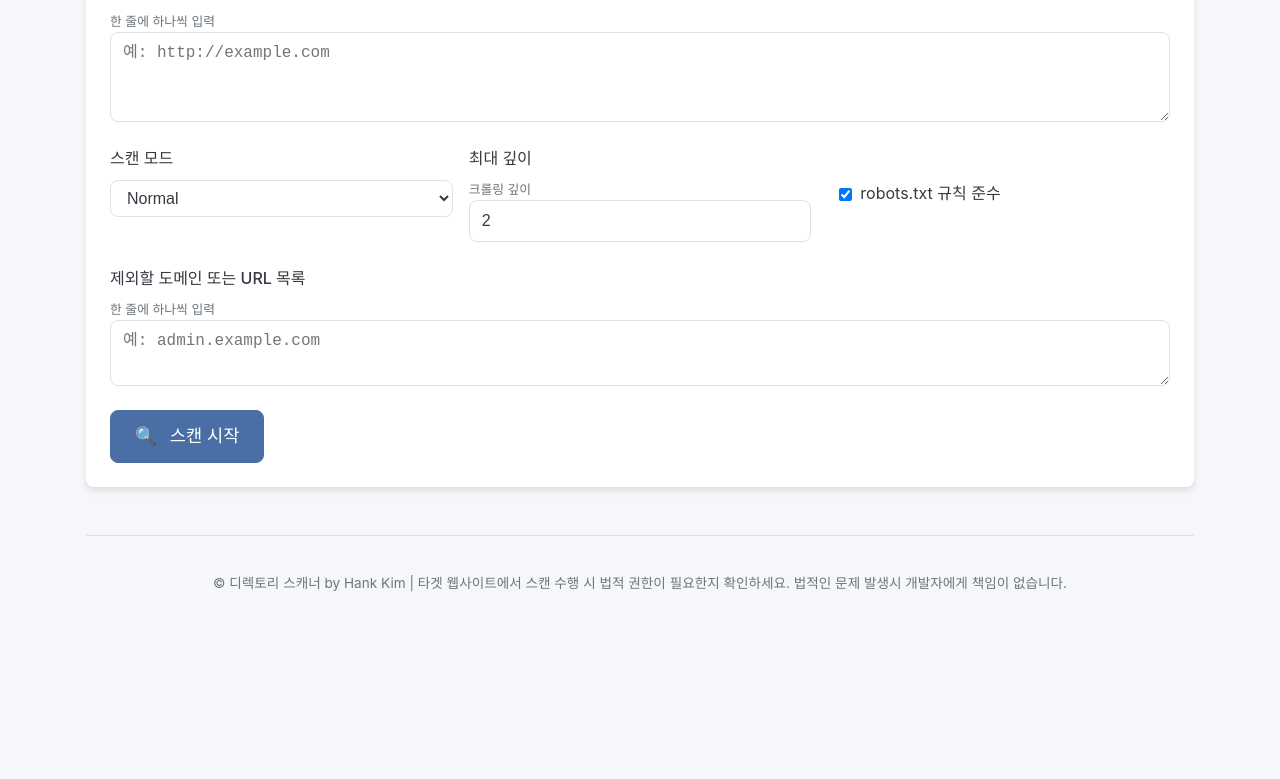
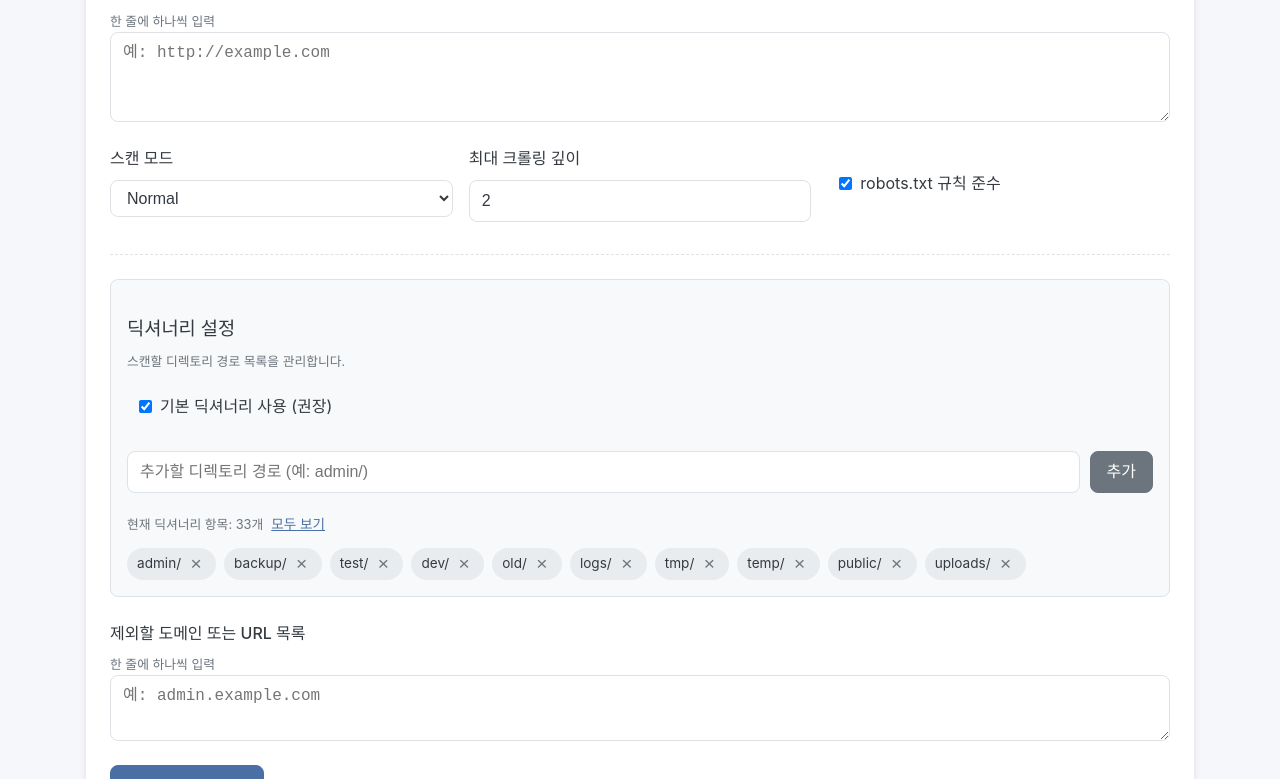
Before and after one commit to hank1245/WebAppScanner, a React (Create React App) app in the folder frontend/: page / in a window 1280 px wide. Shown: the part 420-1199 px from the top of the page. Before the commit the page ends 1044 px from the top, so only its background shows below. Built offline with nearby package versions, Linux system fonts and the light colour scheme; no server answers.

Commit message:
feat: create features to add additional dictionary items

```diff
--- a/frontend/src/App.css
+++ b/frontend/src/App.css
@@ -495,3 +495,91 @@ th.sorted.desc .sort-icon::after {
     width: 100%;
   }
 }
+
+/* 딕셔너리 에디터 스타일 */
+.dictionary-editor {
+  border: 1px solid var(--border-color);
+  border-radius: var(--radius);
+  padding: 1rem;
+  margin-bottom: 1.5rem;
+  background-color: var(--secondary-color);
+}
+
+.dictionary-input-group {
+  display: flex;
+  gap: 10px;
+  margin-bottom: 1rem;
+}
+
+.dictionary-list {
+  max-height: 300px;
+  overflow-y: auto;
+}
+
+.dictionary-items {
+  display: flex;
+  flex-wrap: wrap;
+  gap: 8px;
+  margin-top: 10px;
+}
+
+.dictionary-item {
+  display: flex;
+  align-items: center;
+  background-color: #e9ecef;
+  border-radius: 16px;
+  padding: 5px 10px;
+  font-size: 0.85rem;
+}
+
+.dictionary-item .btn-close {
+  background: none;
+  border: none;
+  color: var(--text-light);
+  font-size: 1.2rem;
+  margin-left: 5px;
+  cursor: pointer;
+  display: flex;
+  align-items: center;
+  justify-content: center;
+  width: 20px;
+  height: 20px;
+}
+
+.dictionary-item .btn-close:hover {
+  color: var(--danger-color);
+}
+
+.btn-secondary {
+  background-color: var(--text-light);
+  border-color: var(--text-light);
+  color: white;
+}
+
+.btn-secondary:hover {
+  background-color: var(--text-color);
+  border-color: var(--text-color);
+}
+
+.btn-link {
+  background: none;
+  border: none;
+  color: var(--primary-color);
+  text-decoration: underline;
+  cursor: pointer;
+  padding: 0;
+  font-size: 0.85rem;
+  margin-left: 8px;
+}
+
+.empty-message {
+  color: var(--text-light);
+  font-style: italic;
+  margin-top: 10px;
+}
+
+.dictionary-section {
+  margin-top: 1.5rem;
+  border-top: 1px dashed var(--border-color);
+  padding-top: 1.5rem;
+}
--- a/frontend/src/App.js
+++ b/frontend/src/App.js
@@ -27,7 +27,9 @@ function App() {
     mode,
     exclusions,
     maxDepth,
-    respectRobotsTxt
+    respectRobotsTxt,
+    dictionaryOperations, // 추가: 딕셔너리 작업
+    useDefaultDictionary // 추가: 기본 딕셔너리 사용 여부
   ) => {
     setLoading(true);
     setResults({});
@@ -39,6 +41,9 @@ function App() {
       respectRobotsTxt: respectRobotsTxt,
       startTime: startTime,
       endTime: null,
+      // 딕셔너리 관련 메타데이터 추가
+      useDefaultDictionary: useDefaultDictionary,
+      dictionaryOperations: dictionaryOperations,
     });
 
     try {
@@ -47,7 +52,9 @@ function App() {
         mode,
         exclusions,
         maxDepth,
-        respectRobotsTxt
+        respectRobotsTxt,
+        dictionaryOperations,
+        useDefaultDictionary
       );
       setResults(scanResult);
       setScanMetadata((prev) => ({ ...prev, endTime: new Date() }));
@@ -89,6 +96,11 @@ function App() {
         content_length: info.content_length,
         directory_listing: info.directory_listing,
       })),
+      // 리포트에 딕셔너리 설정 정보 추가
+      dictionary_settings: {
+        use_default_dictionary: scanMetadata.useDefaultDictionary,
+        dictionary_operations: scanMetadata.dictionaryOperations,
+      },
     };
 
     downloadJSON(
--- a/frontend/src/api.js
+++ b/frontend/src/api.js
@@ -7,15 +7,56 @@ export const scanWebsite = async (
   mode,
   exclusions,
   maxDepth,
-  respectRobotsTxt
+  respectRobotsTxt,
+  dictionaryOperations,
+  useDefaultDictionary
 ) => {
   const payload = {
     target_urls: targetUrls,
     mode: mode,
     exclusions: exclusions || [],
     max_depth: maxDepth,
-    respect_robots_txt: respectRobotsTxt, // 추가: robots.txt 준수 여부
+    respect_robots_txt: respectRobotsTxt,
+    dictionary_operations: dictionaryOperations || [],
+    use_default_dictionary: useDefaultDictionary,
   };
   const response = await axios.post(`${API_BASE_URL}/scan`, payload);
   return response.data.result;
 };
+
+// 기본 딕셔너리 목록 가져오기 (프론트엔드 상수로 정의)
+export const getDefaultDictionary = () => [
+  "admin/",
+  "backup/",
+  "test/",
+  "dev/",
+  "old/",
+  "logs/",
+  "tmp/",
+  "temp/",
+  "public/",
+  "uploads/",
+  "files/",
+  "downloads/",
+  "data/",
+  "config/",
+  "private/",
+  "web/",
+  "new/",
+  "archive/",
+  ".git/",
+  ".env/",
+  ".svn/",
+  ".htaccess/",
+  ".htpasswd/",
+  ".vscode/",
+  ".idea/",
+  "node_modules/",
+  "vendor/",
+  "build/",
+  "dist/",
+  "out/",
+  "db/",
+  "sql/",
+  "credentials/",
+];
--- /dev/null
+++ b/frontend/src/components/DictionaryEditor.jsx
@@ -0,0 +1,170 @@
+import React, { useState, useEffect } from "react";
+import { getDefaultDictionary } from "../api";
+
+const DictionaryEditor = ({ onChange }) => {
+  const [dictionaryItems, setDictionaryItems] = useState([]);
+  const [newItem, setNewItem] = useState("");
+  const [useDefaultDict, setUseDefaultDict] = useState(true);
+  const [showAll, setShowAll] = useState(false);
+
+  // 컴포넌트 마운트 시 기본 딕셔너리 로드
+  useEffect(() => {
+    if (useDefaultDict) {
+      setDictionaryItems(getDefaultDictionary());
+    }
+  }, [useDefaultDict]);
+
+  // 항목 추가
+  const handleAddItem = () => {
+    if (newItem.trim()) {
+      // 경로에 / 추가되었는지 확인
+      const formattedItem = newItem.trim().endsWith("/")
+        ? newItem.trim()
+        : `${newItem.trim()}/`;
+
+      if (!dictionaryItems.includes(formattedItem)) {
+        const updatedItems = [...dictionaryItems, formattedItem];
+        setDictionaryItems(updatedItems);
+
+        // 부모 컴포넌트에 변경사항 알림
+        const addOperation = {
+          type: "add",
+          paths: [formattedItem],
+        };
+
+        onChange({
+          operations: [addOperation],
+          useDefault: useDefaultDict,
+        });
+
+        setNewItem("");
+      } else {
+        alert("이미 목록에 존재하는 항목입니다.");
+      }
+    }
+  };
+
+  // 항목 제거
+  const handleRemoveItem = (item) => {
+    const updatedItems = dictionaryItems.filter((i) => i !== item);
+    setDictionaryItems(updatedItems);
+
+    // 부모 컴포넌트에 변경사항 알림
+    const removeOperation = {
+      type: "remove",
+      paths: [item],
+    };
+
+    onChange({
+      operations: [removeOperation],
+      useDefault: useDefaultDict,
+    });
+  };
+
+  // 기본 딕셔너리 사용 여부 토글
+  const handleDefaultToggle = () => {
+    const newValue = !useDefaultDict;
+    setUseDefaultDict(newValue);
+
+    if (newValue) {
+      // 기본 딕셔너리 사용으로 전환
+      setDictionaryItems(getDefaultDictionary());
+    } else {
+      // 기본 딕셔너리 사용 중지, 사용자 정의 목록만 사용
+      setDictionaryItems([]);
+    }
+
+    // 부모 컴포넌트에 변경사항 알림
+    onChange({
+      operations: [],
+      useDefault: newValue,
+    });
+  };
+
+  // 표시할 항목 수 계산
+  const visibleItems = showAll ? dictionaryItems : dictionaryItems.slice(0, 10);
+
+  return (
+    <div className="dictionary-editor">
+      <h3 className="form-label">딕셔너리 설정</h3>
+      <p className="form-hint">스캔할 디렉토리 경로 목록을 관리합니다.</p>
+
+      <div className="form-group checkbox-group">
+        <label className="checkbox-label">
+          <input
+            type="checkbox"
+            checked={useDefaultDict}
+            onChange={handleDefaultToggle}
+            className="form-checkbox"
+          />
+          <span>기본 딕셔너리 사용 (권장)</span>
+        </label>
+      </div>
+
+      <div className="dictionary-input-group">
+        <input
+          type="text"
+          value={newItem}
+          onChange={(e) => setNewItem(e.target.value)}
+          placeholder="추가할 디렉토리 경로 (예: admin/)"
+          className="form-control"
+          style={{ flex: 1 }}
+        />
+        <button
+          type="button"
+          onClick={handleAddItem}
+          className="btn btn-secondary"
+          disabled={!newItem.trim()}
+        >
+          추가
+        </button>
+      </div>
+
+      <div className="dictionary-list">
+        <p className="form-hint">
+          현재 딕셔너리 항목: {dictionaryItems.length}개
+          {dictionaryItems.length > 10 && !showAll && (
+            <button
+              type="button"
+              onClick={() => setShowAll(true)}
+              className="btn-link"
+            >
+              모두 보기
+            </button>
+          )}
+          {showAll && (
+            <button
+              type="button"
+              onClick={() => setShowAll(false)}
+              className="btn-link"
+            >
+              접기
+            </button>
+          )}
+        </p>
+
+        <div className="dictionary-items">
+          {visibleItems.length > 0 ? (
+            visibleItems.map((item, index) => (
+              <div key={index} className="dictionary-item">
+                <span>{item}</span>
+                <button
+                  type="button"
+                  onClick={() => handleRemoveItem(item)}
+                  className="btn-close"
+                  aria-label="Remove"
+                >
+                  ×
+                </button>
+              </div>
+            ))
+          ) : (
+            <p className="empty-message">딕셔너리 항목이 비어있습니다.</p>
+          )}
+        </div>
+      </div>
+    </div>
+  );
+};
+
+export default DictionaryEditor;
--- a/frontend/src/components/ScanForm.jsx
+++ b/frontend/src/components/ScanForm.jsx
@@ -1,4 +1,5 @@
 import React, { useState } from "react";
+import DictionaryEditor from "./DictionaryEditor";
 
 const ScanForm = ({ onScan }) => {
   const [targetUrlsInput, setTargetUrlsInput] = useState("");
@@ -7,6 +8,10 @@ const ScanForm = ({ onScan }) => {
   const [maxDepth, setMaxDepth] = useState(2);
   const [respectRobotsTxt, setRespectRobotsTxt] = useState(true);
   const [showHelp, setShowHelp] = useState(false);
+  const [dictionaryConfig, setDictionaryConfig] = useState({
+    operations: [],
+    useDefault: true,
+  });
 
   const handleSubmit = (e) => {
     e.preventDefault();
@@ -34,12 +39,18 @@ const ScanForm = ({ onScan }) => {
       mode,
       exclusionList,
       parseInt(maxDepth, 10),
-      respectRobotsTxt
+      respectRobotsTxt,
+      dictionaryConfig.operations,
+      dictionaryConfig.useDefault
     );
   };
 
   const toggleHelp = () => {
     setShowHelp(!showHelp);
+  };
+
+  const handleDictionaryChange = (config) => {
+    setDictionaryConfig(config);
   };
 
   return (
@@ -86,6 +97,13 @@ const ScanForm = ({ onScan }) => {
               <h4>제외 목록</h4>
               <p>스캔에서 제외할 도메인이나 URL을 한 줄에 하나씩 입력합니다.</p>
             </div>
+            <div className="help-section">
+              <h4>딕셔너리 설정</h4>
+              <p>
+                스캔할 디렉토리 목록을 편집합니다. 기본 딕셔너리를 사용하거나,
+                사용자 정의 항목을 추가/제거할 수 있습니다.
+              </p>
+            </div>
           </div>
         </div>
       )}
@@ -130,8 +148,7 @@ const ScanForm = ({ onScan }) => {
 
           <div className="form-group">
             <label htmlFor="maxDepth">
-              <span className="form-label">최대 깊이</span>
-              <span className="form-hint">크롤링 깊이</span>
+              <span className="form-label">최대 크롤링 깊이</span>
             </label>
             <input
               id="maxDepth"
@@ -155,6 +172,10 @@ const ScanForm = ({ onScan }) => {
               <span>robots.txt 규칙 준수</span>
             </label>
           </div>
+        </div>
+
+        <div className="form-group dictionary-section">
+          <DictionaryEditor onChange={handleDictionaryChange} />
         </div>
 
         <div className="form-group">
```
Also changed, not shown: 1 other file (tests, documents, lock files or other folders).
